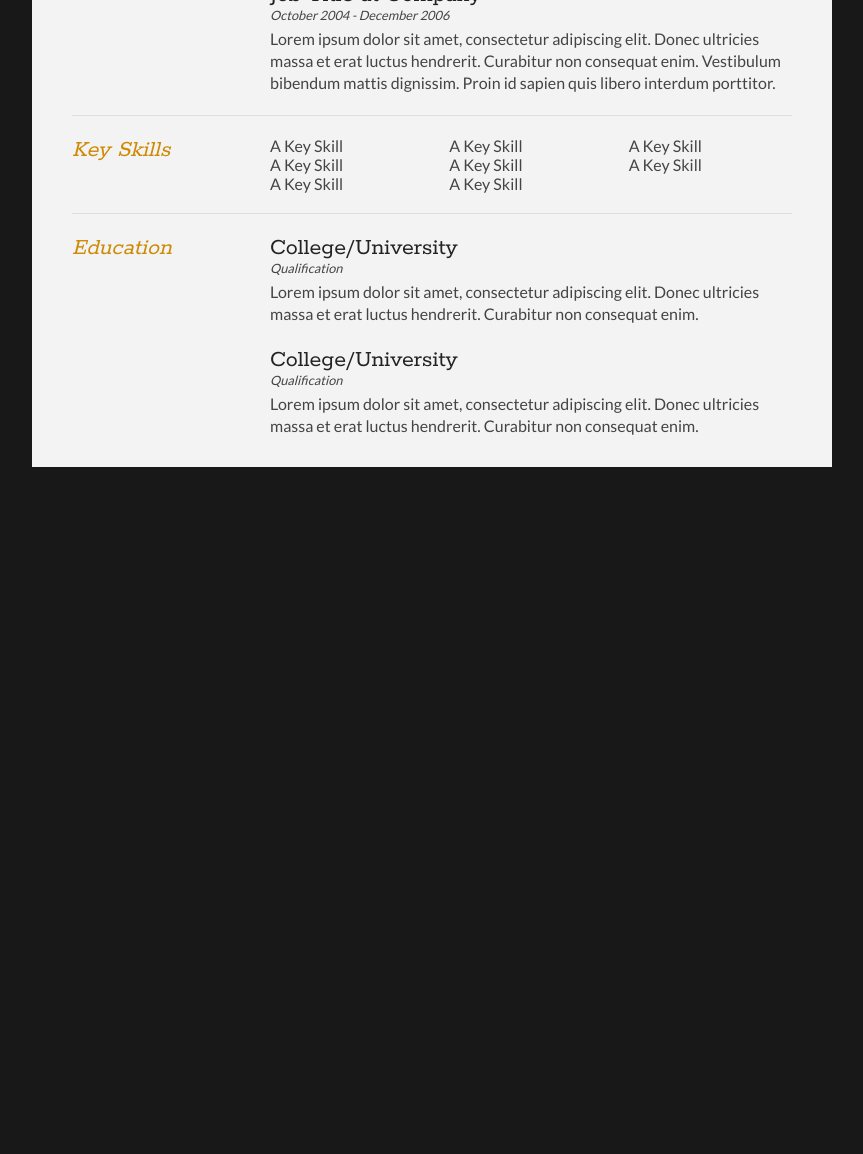
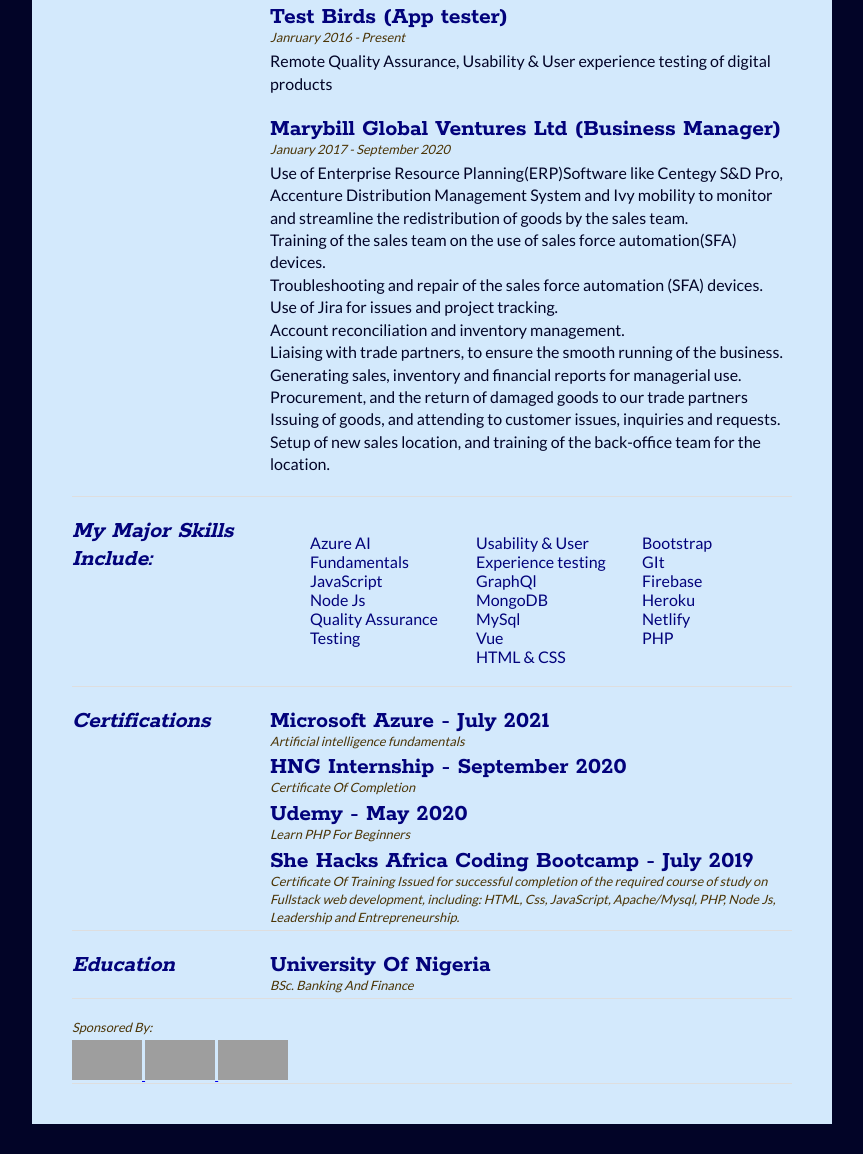
Before and after one commit to kamzzy/HngResumeTask, a website: page views/resume.html in a window 1280 px wide. Shown: the part 641-1795 px from the top of the page, without its empty margins (208-1071 px from the left). Before the commit the page ends 1138 px from the top, so only its background shows below. Drawn offline with Linux system fonts and the light colour scheme; grey boxes are pictures that could not be loaded.

Commit message:
task done

```diff
--- a/views/resume.html
+++ b/views/resume.html
@@ -1,7 +1,7 @@
 <!DOCTYPE html>
 <html>
 <head>
-<title>Joe Bloggs - Curriculum Vitae</title>
+<title>Precious Akams</title>
 
 <meta name="viewport" content="width=device-width"/>
 <meta name="description" content="The Curriculum Vitae of Joe Bloggs."/>
@@ -9,7 +9,7 @@
 
 <link href='http://fonts.googleapis.com/css?family=Rokkitt:400,700|Lato:400,300' rel='stylesheet' type='text/css'>
 <style>
-    html,body,div,span,object,iframe,h1,h2,h3,h4,h5,h6,p,blockquote,pre,abbr,address,cite,code,del,dfn,em,img,ins,kbd,q,samp,small,strong,sub,sup,var,b,i,dl,dt,dd,ol,ul,li,fieldset,form,label,legend,table,caption,tbody,tfoot,thead,tr,th,td,article,aside,canvas,details,figcaption,figure,footer,header,hgroup,menu,nav,section,summary,time,mark,audio,video {
+    html,body,div,span,object,iframe,h1,h2,h3,h4,h5,h6,p,blockquote,pre,abbr,address,cite,code,del,dfn,em,img,ins,kbd,q,samp,small,strong,sub,sup,var,b,i,dl,dt,dd,ol,u   l,li,fieldset,form,label,legend,table,caption,tbody,tfoot,thead,tr,th,td,article,aside,canvas,details,figcaption,figure,footer,header,hgroup,menu,nav,section,summary,time,mark,audio,video {
 border:0;
 font:inherit;
 font-size:100%;
@@ -22,7 +22,12 @@
 display:block;
 }
 
-html, body {background: #181818; font-family: 'Lato', helvetica, arial, sans-serif; font-size: 16px; color: #222;}
+html, body {
+    background: #020427;
+    font-family: 'Lato', helvetica, arial, sans-serif;
+    font-size: 16px;
+    /* color:#022705; */
+}
 
 .clear {clear: both;}
 
@@ -30,20 +35,20 @@
 	font-size: 1em;
 	line-height: 1.4em;
 	margin-bottom: 20px;
-	color: #444;
+	color: #020427;
 }
 
 #cv {
 	width: 90%;
 	max-width: 800px;
-	background: #f3f3f3;
+	background: #d3e9fc;
 	margin: 30px auto;
 }
 
 .mainDetails {
 	padding: 25px 35px;
-	border-bottom: 2px solid #cf8a05;
-	background: #ededed;
+	border-bottom: 2px solid #4b3405;
+	background: #d3e9fc;
 }
 
 #name h1 {
@@ -58,7 +63,7 @@
 	font-size: 2em;
 	margin-left: 2px;
 	font-family: 'Rokkitt', Helvetica, Arial, sans-serif;
-	color: rgb(2, 2, 123);
+	color: #4b3405;
 }
 
 #mainArea {
@@ -124,19 +129,23 @@
 	font-family: 'Rokkitt', Helvetica, Arial, sans-serif;
 	font-style: italic;
 	font-size: 1.5em;
-	color: #cf8a05;
+	color: rgb(2, 2, 123);
+    font-weight: bold;
 }
 
 .sectionContent h2 {
 	font-family: 'Rokkitt', Helvetica, Arial, sans-serif;
 	font-size: 1.5em;
 	margin-bottom: -2px;
+    color: rgb(2, 2, 123);
+    font-weight: bold;
 }
 
 .subDetails {
 	font-size: 0.8em;
 	font-style: italic;
 	margin-bottom: 3px;
+    color: #4b3405;
 }
 
 .keySkills {
@@ -146,10 +155,10 @@
 	column-count:3;
 	margin-bottom: 20px;
 	font-size: 1em;
-	color: #444;
+	color: rgb(2, 2, 123);
 }
 
-.keySkills ul li {
+.keySkills u   l li {
 	margin-bottom: 3px;
 }
 
@@ -296,6 +305,20 @@
 
 .instaFade {
     -webkit-animation-name: reset, fade-in;
+    -webkit-animation-duration: 0.5s;
+    -webkit-animation-timing-function: ease-in;
+
+	-moz-animation-name: reset, fade-in;
+    -moz-animation-duration: 0.5s;
+    -moz-animation-timing-function: ease-in;
+
+	animation-name: reset, fade-in;
+    animation-duration: 1.5s;
+    animation-timing-function: ease-in;
+}
+
+.quickFade {
+    -webkit-animation-name: reset, fade-in;
     -webkit-animation-duration: 1.5s;
     -webkit-animation-timing-function: ease-in;
 
@@ -305,20 +328,6 @@
 
 	animation-name: reset, fade-in;
     animation-duration: 1.5s;
-    animation-timing-function: ease-in;
-}
-
-.quickFade {
-    -webkit-animation-name: reset, fade-in;
-    -webkit-animation-duration: 2.5s;
-    -webkit-animation-timing-function: ease-in;
-
-	-moz-animation-name: reset, fade-in;
-    -moz-animation-duration: 2.5s;
-    -moz-animation-timing-function: ease-in;
-
-	animation-name: reset, fade-in;
-    animation-duration: 2.5s;
     animation-timing-function: ease-in;
 }
 
@@ -356,9 +365,13 @@
 <body id="top">
 <div id="cv" class="instaFade">
 	<div class="mainDetails">
+        <div id="headshot" class="quickFade">
+			<img src="https://res.cloudinary.com/wonderwoman/image/upload/v1629479891/f43438592_svvtyk.jpg"
+             alt="Alan Smith" style="width:100px;height:140px;"/>
+		</div>
 		<div id="name">
 			<h1 class="quickFade delayTwo">Presious Akams</h1>
-			<h2 class="quickFade delayThree">Backend Developer</h2>
+			<h2 class="quickFade delayThree">Software Developer</h2>
 		</div>
 
 		<div id="contactDetails" class="quickFade delayFour">
@@ -376,7 +389,18 @@
 				</div>
 
 				<div class="sectionContent">
-					<p>Lorem ipsum dolor sit amet, consectetur adipiscing elit. Integer dolor metus, interdum at scelerisque in, porta at lacus. Maecenas dapibus luctus cursus. Lorem ipsum dolor sit amet, consectetur adipiscing elit. Donec ultricies massa et erat luctus hendrerit. Curabitur non consequat enim. Vestibulum bibendum mattis dignissim. Proin id sapien quis libero interdum porttitor.</p>
+					<p>
+                        I am a Software developer with JavaScript and Nodejs as my main stack,
+                         am also skilled in Php, and artficial intelligence, other softwares I work with include Graphql, Bootstrap,
+                         MySQL, MongoDB, Jira, Heroku, Firebase, Netlify, Git, Trello, etc.
+
+I have over two years of experience as a developer and
+four years of experience as a business manager within the fast-moving consumer goods industry.
+To me, learning is a continual process as such I am always open to learning and fine-tuning my skills.
+I have always been a good team player who is also comfortable working alone, whether under pressure and in stress-free environments.
+I believe that change is the only constant in life, so I am always open to it.
+There’s so much more about me, that I can’t write down right now, but you will get to know more when we work together.
+                    </p>
 				</div>
 			</article>
 			<div class="clear"></div>
@@ -390,21 +414,38 @@
 
 			<div class="sectionContent">
 				<article>
-					<h2>Job Title at Company</h2>
-					<p class="subDetails">April 2011 - Present</p>
-					<p>Lorem ipsum dolor sit amet, consectetur adipiscing elit. Donec ultricies massa et erat luctus hendrerit. Curabitur non consequat enim. Vestibulum bibendum mattis dignissim. Proin id sapien quis libero interdum porttitor.</p>
+					<h2>Technovation Girls (Mentor) </h2>
+					<p class="subDetails">Janruary 2021 - Present</p>
+					<p>
+                        Mentoring A Senior Division Team, At 2021 Technovation Girls Challenge
+                    </p>
 				</article>
 
 				<article>
-					<h2>Job Title at Company</h2>
-					<p class="subDetails">Janruary 2007 - March 2011</p>
-					<p>Lorem ipsum dolor sit amet, consectetur adipiscing elit. Donec ultricies massa et erat luctus hendrerit. Curabitur non consequat enim. Vestibulum bibendum mattis dignissim. Proin id sapien quis libero interdum porttitor.</p>
+					<h2>Test Birds (App tester) </h2>
+					<p class="subDetails">Janruary 2016 - Present</p>
+					<p>
+                        Remote Quality Assurance, Usability & User experience testing of digital products
+                    </p>
 				</article>
 
 				<article>
-					<h2>Job Title at Company</h2>
-					<p class="subDetails">October 2004 - December 2006</p>
-					<p>Lorem ipsum dolor sit amet, consectetur adipiscing elit. Donec ultricies massa et erat luctus hendrerit. Curabitur non consequat enim. Vestibulum bibendum mattis dignissim. Proin id sapien quis libero interdum porttitor.</p>
+					<h2>Marybill Global Ventures Ltd (Business Manager)</h2>
+					<p class="subDetails">January 2017 - September 2020</p>
+					<p>
+                        Use of Enterprise Resource Planning(ERP)Software like Centegy S&D Pro,
+                         Accenture Distribution Management System and Ivy mobility
+                          to monitor and streamline the redistribution of goods by the sales team.<br>
+                        Training of the sales team on the use of sales force automation(SFA) devices. <br>
+                         Troubleshooting and repair of the sales force automation (SFA) devices. <br>
+                         Use of Jira for issues and project tracking. <br>
+                         Account reconciliation and inventory management. <br>
+                         Liaising with trade partners, to ensure the smooth running of the business. <br>
+                         Generating sales, inventory and financial reports for managerial use.<br>
+                          Procurement, and the return of damaged goods to our trade partners <br>
+                          Issuing of goods, and attending to customer issues, inquiries and requests. <br>
+                           Setup of new sales location, and training of the back-office team for the location.
+                    </p>
 				</article>
 			</div>
 			<div class="clear"></div>
@@ -413,46 +454,103 @@
 
 		<section>
 			<div class="sectionTitle">
-				<h1>Key Skills</h1>
+				<h1>My Major Skills Include:</h1>
 			</div>
 
 			<div class="sectionContent">
 				<ul class="keySkills">
-					<li>A Key Skill</li>
-					<li>A Key Skill</li>
-					<li>A Key Skill</li>
-					<li>A Key Skill</li>
-					<li>A Key Skill</li>
-					<li>A Key Skill</li>
-					<li>A Key Skill</li>
-					<li>A Key Skill</li>
+				   	<li> Azure AI Fundamentals  </li>
+                       <li> JavaScript  </li>
+                       <li> Node Js  </li>
+                       <li> Quality Assurance Testing  </li>
+                       <li>  Usability & User Experience testing </li>
+                       <li> GraphQl  </li>
+                       <li> MongoDB  </li>
+                       <li> MySql  </li>Vue
+                       <li> HTML & CSS  </li>
+                       <li> Bootstrap  </li>
+                       <li> GIt  </li>
+                       <li>  Firebase </li>
+                       <li> Heroku  </li>
+                       <li>  Netlify </li>
+
+                       <li>  PHP </li>
+
 				</ul>
 			</div>
 			<div class="clear"></div>
 		</section>
 
+		<section>
+			<div class="sectionTitle">
+				<h1>Certifications</h1>
+			</div>
 
-		<section>
+			<div class="sectionContent">
+				<article>
+					<h2>Microsoft Azure - July 2021</h2>
+					<p class="subDetails">Artificial intelligence fundamentals</p>
+					</article>
+
+				<article>
+					<h2>HNG Internship - September 2020</h2>
+					<p class="subDetails">Certificate Of Completion</p>
+					</article>
+                <article>
+                    <h2>Udemy - May 2020</h2>
+                    <p class="subDetails">Learn PHP For Beginners</p>
+                    </article>
+
+                <article>
+                    <h2>She Hacks Africa Coding Bootcamp - July 2019</h2>
+                    <p class="subDetails">
+                        Certificate Of Training Issued for successful completion of the required
+        course of study on Fullstack web development, including: HTML, Css, JavaScript,
+        Apache/Mysql, PHP, Node Js,
+        Leadership and Entrepreneurship.
+                    </p>
+                    </article>
+			</div>
+			<div class="clear"></div>
+		</section>
+        <section>
 			<div class="sectionTitle">
 				<h1>Education</h1>
 			</div>
 
 			<div class="sectionContent">
-				<article>
-					<h2>College/University</h2>
-					<p class="subDetails">Qualification</p>
-					<p>Lorem ipsum dolor sit amet, consectetur adipiscing elit. Donec ultricies massa et erat luctus hendrerit. Curabitur non consequat enim.</p>
-				</article>
 
 				<article>
-					<h2>College/University</h2>
-					<p class="subDetails">Qualification</p>
-					<p>Lorem ipsum dolor sit amet, consectetur adipiscing elit. Donec ultricies massa et erat luctus hendrerit. Curabitur non consequat enim.</p>
+					<h2>University Of Nigeria</h2>
+					<p class="subDetails">BSc. Banking And Finance</p>
 				</article>
 			</div>
 			<div class="clear"></div>
 		</section>
+        <section>
+		<div>
+            <p class="subDetails">
+                Sponsored By:</p>
+                 <a href="https://training.zuri.team">
+                    <img src="https://res.cloudinary.com/wonderwoman/image/upload/v1629479723/Unknown_sm9y9u.png"
+                    style="width:70px;height:40px;">
+                </a>
+                <a href="https://hng.tech">
+                    <img src="https://res.cloudinary.com/wonderwoman/image/upload/v1629480268/brand-logo_zwdhsx.png"
+                    style="width:70px;height:40px;">
+                </a>
+                <a href="https://ingressive.org">
+                    <img src="https://res.cloudinary.com/wonderwoman/image/upload/v1629480265/I4G-Logo-Color-Cropped_g5y90u.png"
+                    style="width:70px;height:40px;">
 
+                </a>
+        </div>
+
+        <section>
+
+
+			<div class="clear"></div>
+		</section>
 	</div>
 </div>
 <script type="text/javascript">
```
Also changed, not shown: index.html (added, +136 -0 lines).
